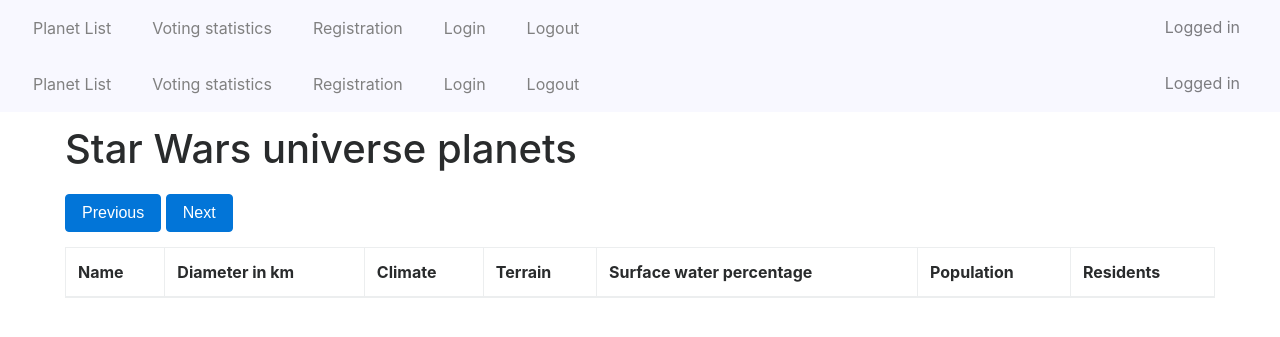
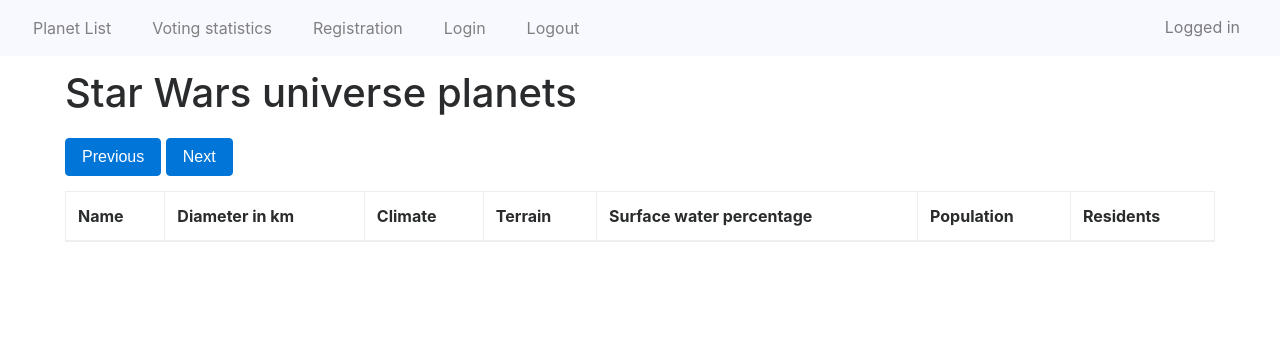
Before and after one commit to mate-horvath/wswp-api-wars, a Flask app: page / in a window 1280 px wide. Shown: the top 337 px of the page. Run offline with Flask 2, Linux system fonts and the light colour scheme; lists and menus that the app fills with data are empty; some libraries are stand-ins or nearby versions.

Commit message:
Moved navbar from index to layout

```diff
--- a/templates/index.html
+++ b/templates/index.html
@@ -1,21 +1,5 @@
 {% extends "layout.html" %}
 {% block content %}
-    <nav class="navbar navbar-light bg-light container-fluid">
-        <div class="d-flex flex-row justify-content-start">
-            <a class="p-2 nav-link" href="#">Planet List</a>
-
-            <a class="p-2 nav-link" href="#">Voting statistics</a>
-
-            <a class="p-2 nav-link" href="#">Registration</a>
-
-            <a class="p-2 nav-link" href="#">Login</a>
-
-            <a class="p-2 nav-link" href="#">Logout</a>
-
-            <div class="col navbar-text text-right justify-content-end">Logged in</div>
-        </div>
-    </nav>
-
     <div class="container-fluid" id="contentPart">
         <h1>Star Wars universe planets</h1>
         <button type="button" class="btn btn-primary" id="previousPage">Previous</button>
```
